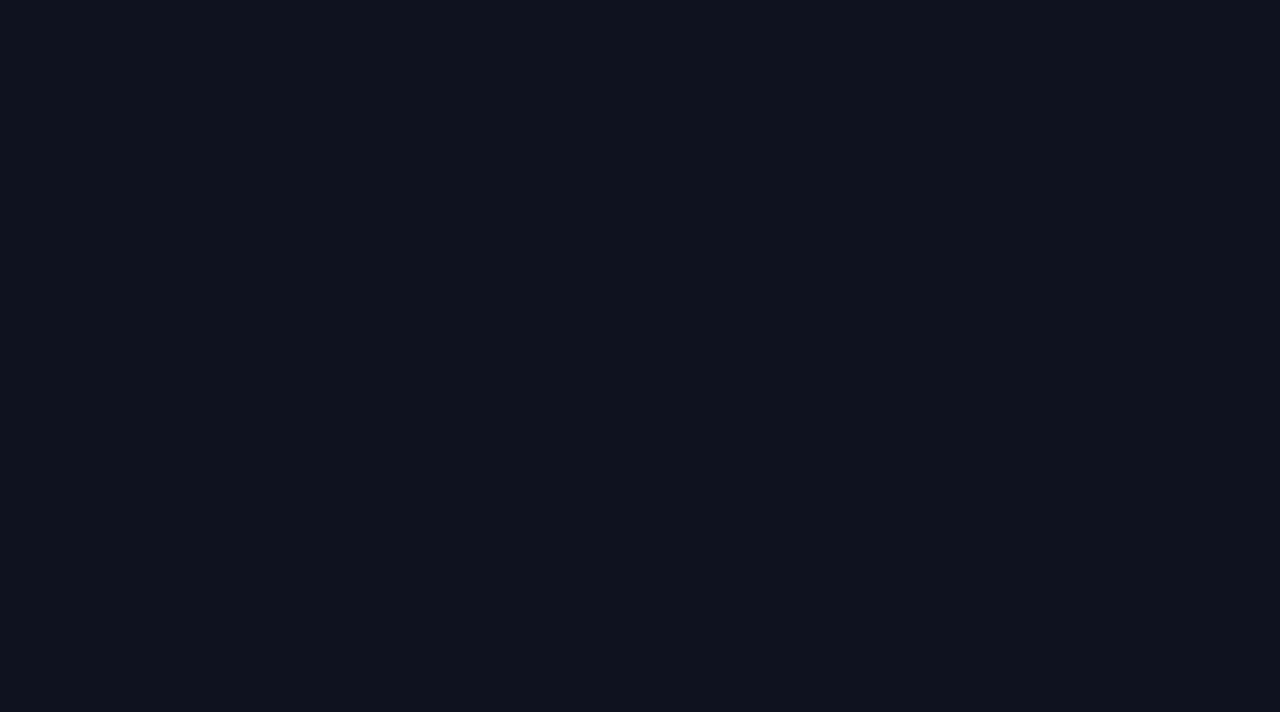
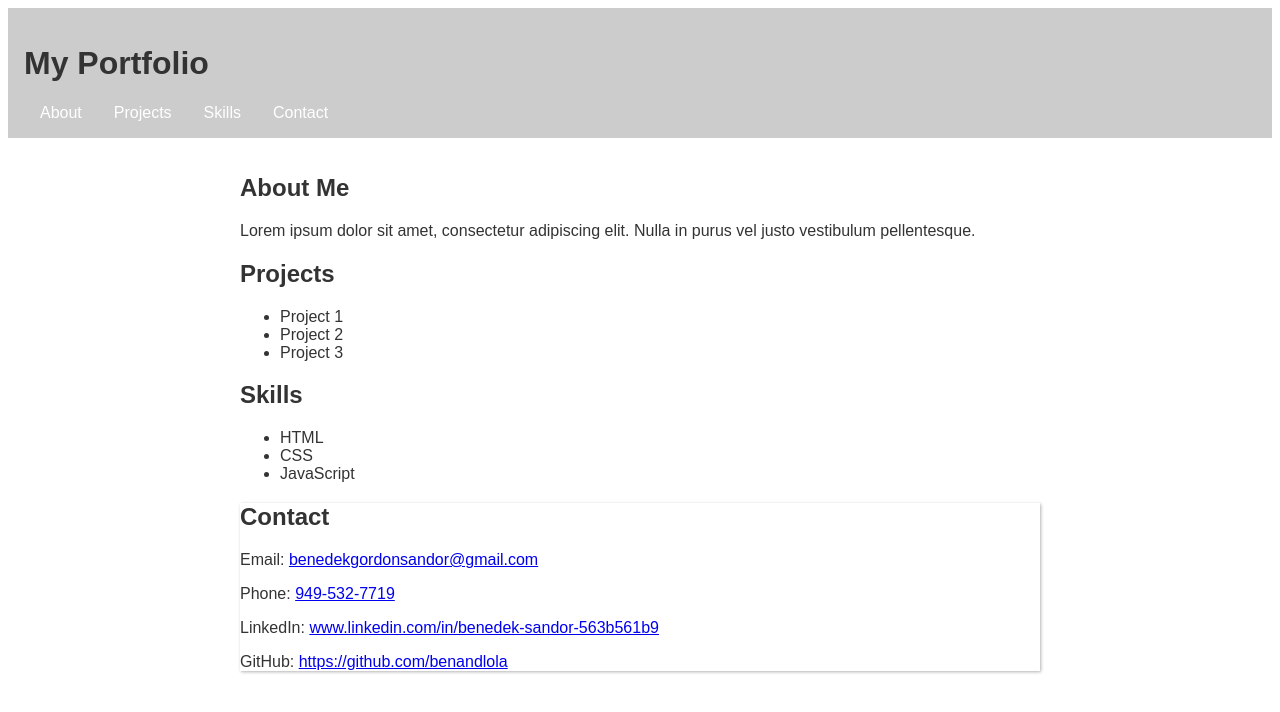
Before and after one commit to benandlola/benandlola.github.io, a plain HTML site: page index.html in a window 1280 px wide. Drawn offline with Linux system fonts and the light colour scheme.

Commit message:
continuing work

```diff
--- a/index.html
+++ b/index.html
@@ -15,7 +15,46 @@
 </head>
 <body>
     <!--===== HEADER =====-->
-    <header class="header">
+    <header>
+        <h1>My Portfolio</h1>
+        <nav>
+          <ul>
+            <li><a href="#about">About</a></li>
+            <li><a href="#projects">Projects</a></li>
+            <li><a href="#skills">Skills</a></li>
+            <li><a href="#contact">Contact</a></li>
+          </ul>
+        </nav>
     </header>
+    <main>
+        <section id="about">
+          <h2>About Me</h2>
+          <p>Lorem ipsum dolor sit amet, consectetur adipiscing elit. Nulla in purus vel justo vestibulum pellentesque.</p>
+        </section>
+        <section id="projects">
+          <h2>Projects</h2>
+          <ul>
+            <li>Project 1</li>
+            <li>Project 2</li>
+            <li>Project 3</li>
+          </ul>
+        </section>
+        <section id="skills">
+          <h2>Skills</h2>
+          <ul>
+            <li>HTML</li>
+            <li>CSS</li>
+            <li>JavaScript</li>
+          </ul>
+        </section>
+        <section id="contact">
+          <h2>Contact</h2>
+          <p>Email: <a href="mailto:benedekgordonsandor@gmail.com" target="_blank">benedekgordonsandor@gmail.com</a></p>
+          <p>Phone: <a href="tel:949-532-7719" target="_blank">949-532-7719</a></p>
+          <p>LinkedIn: <a href="https://www.linkedin.com/in/benedek-sandor-563b561b9" target="_blank">www.linkedin.com/in/benedek-sandor-563b561b9
+        </a></p>
+          <p>GitHub: <a href="https://github.com/benandlola" target="_blank">https://github.com/benandlola</a></p>
+        </section>
+      </main>
 </body>
 </html>
--- a/styles/styles.scss
+++ b/styles/styles.scss
@@ -1,3 +1,4 @@
+/*
 :root{
     font-family: "EB Garamond", serif;
     font-size: 1.1rm;
@@ -11,3 +12,66 @@
 body{
     background-color: var(--colour-primary);
 }
+*/
+
+/* define some variables for colors, font sizes, and other styles */
+$primary-color: #333;
+$secondary-color: #ccc;
+$font-size: 1em;
+
+/* create a mixin to apply a box shadow effect to elements */
+@mixin box-shadow {
+  box-shadow: 1px 1px 3px rgba(0, 0, 0, 0.3);
+}
+
+/* style the body element */
+body {
+  font-family: sans-serif;
+  color: $primary-color;
+  background-color: #fff;
+}
+
+/* style the header element */
+header {
+  background-color: $secondary-color;
+  padding: 1em;
+}
+
+/* style the main content area */
+main {
+  max-width: 800px;
+  margin: 0 auto;
+  padding: 1em;
+}
+
+/* style the footer element */
+footer {
+  background-color: $secondary-color;
+  padding: 1em;
+}
+
+/* style the navigation menu */
+nav ul {
+  list-style: none;
+  margin: 0;
+  padding: 0;
+  display: flex;
+}
+
+nav li {
+  margin: 0 1em;
+}
+
+nav a {
+  text-decoration: none;
+  color: #fff;
+  font-size: $font-size;
+  &:hover {
+    color: $primary-color;
+  }
+}
+
+/* apply the box shadow mixin to the contact section */
+#contact {
+  @include box-shadow;
+}
```
Also changed, not shown: styles/styles.css, 1 other file.
